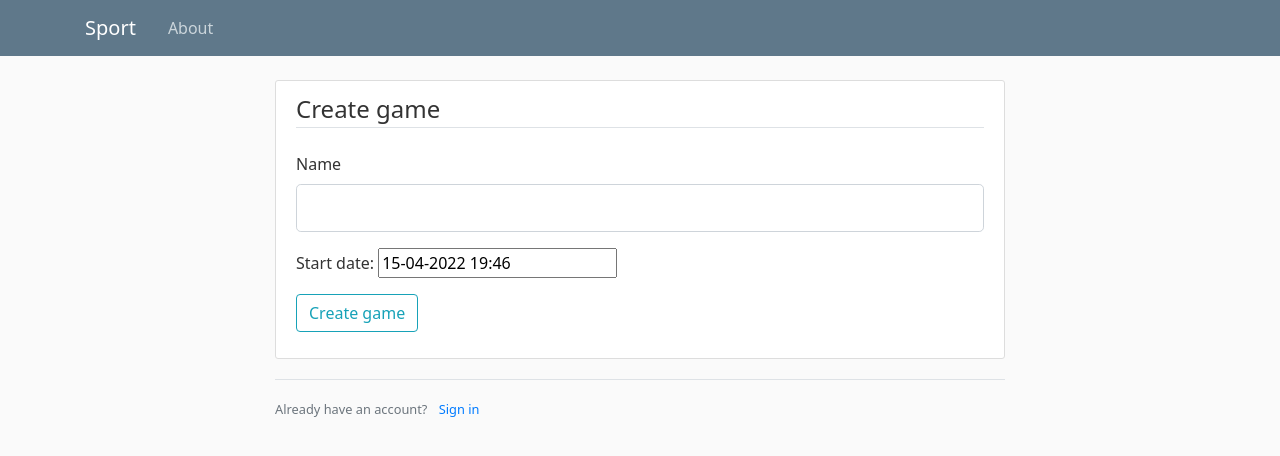
After one commit to Werozel/tennis-finder, a Flask app: page /games/create_game in a window 1280 px wide. The commit adds this page. Shown: the top 456 px of the page. Run offline with Flask 2, Linux system fonts and the light colour scheme; a user stored in the database is signed in; tables that the repository leaves empty hold one stand-in row (values such as "Sample post"); some libraries are stand-ins or nearby versions.

Commit message:
Added create-game dialog

```diff
--- a/main.py
+++ b/main.py
@@ -1,9 +1,12 @@
 import config
 from modules.core.app import app
-from modules.core.db import Base, db
+from modules.core.db import db
 
 # Necessary imports to register
 from modules.games.routes import game_routes
+from modules.games.views import create_game
+from modules.games.views import find_game
+from modules.games.views import game
 from modules.users.views import login, register, profile
 from modules.users.routes import language
 
--- /dev/null
+++ b/modules/games/forms/create_game.py
@@ -0,0 +1,13 @@
+import datetime
+
+from flask_wtf import FlaskForm
+from wtforms import StringField, PasswordField, SubmitField, SelectField, DateTimeLocalField
+from wtforms.validators import DataRequired, Length, Email, ValidationError
+
+
+class CreateGameForm(FlaskForm):
+    name = StringField('Name', validators=[DataRequired(), Length(min=3, max=100)])
+    game_date = DateTimeLocalField('Game date', validators=[DataRequired()], format="%d-%m-%Y %H:%M",
+                                   default=lambda: datetime.datetime.now() + datetime.timedelta(days=1))
+
+    submit = SubmitField('Create')
--- /dev/null
+++ b/modules/games/views/create_game.py
@@ -0,0 +1,30 @@
+from flask import render_template, make_response, redirect, url_for
+from flask_login import login_required, current_user
+
+from helpers.args import get_arg_or_none
+from modules.core.app import app
+from modules.core.db import db
+from modules.games.forms.create_game import CreateGameForm
+from modules.games.models.games import Game
+
+
+@app.route("/games/create_game", methods=['GET'])
+@login_required
+def render_create_game():
+    form = CreateGameForm()
+    return render_template("create_game.html", form=form)
+
+
+@app.route("/games/create_game", methods=['POST'])
+@login_required
+def create_game():
+    form = CreateGameForm()
+    user = current_user
+
+    game = Game(name=form.name.data, game_date=form.game_date.data, players=[user])
+    db.session.add(game)
+    db.session.commit()
+
+    next_page = get_arg_or_none('next')
+
+    return make_response(redirect(next_page) if next_page else redirect(url_for('render_game_screen', game_id=game.id)))
--- /dev/null
+++ b/templates/create_game.html
@@ -0,0 +1,40 @@
+{% extends "main.html" %}
+
+{% block title %}
+<title>{{ _("Create game") }}</title>
+{% endblock title %}
+
+{% block content %}
+	<div class="content-section">
+        <form method="POST" action="">
+            {{ form.hidden_tag() }}
+            <fieldset class="form-group">
+                <legend class="border-bottom mb-4">{{ _("Create game") }}</legend>
+                {{ macro.make_string_field(form.name) }}
+	            {{ _('Start date') }}:
+	            {{ form.game_date(type='datetime') }}
+            </fieldset>
+            <div class="form-group">
+                <input class="btn btn-outline-info" id="submit" name="submit" type="submit" value="{{ _('Create game') }}">
+            </div>
+        </form>
+    </div>
+    <div class="border-top pt-3">
+        <small class="text-muted">
+            {{ _("Already have an account?") }} <a class="ml-2" href="{{ url_for('render_login') }}">{{ _("Sign in") }}</a>
+        </small>
+    </div>
+{% endblock content %}
+
+{% block script %}
+    <script type="text/JavaScript">
+        let dialog = document.getElementById("ntrp_info_dialog")
+        document.getElementById("ntrp_info_btn").onclick = () => {
+            dialog.hidden = false
+        }
+        document.getElementById("close_dialog_btn").onclick = () => {
+            dialog.hidden = true
+        }
+        dialog.close()
+    </script>
+{% endblock script %}
--- a/templates/find_game.html
+++ b/templates/find_game.html
@@ -23,7 +23,7 @@
 	                {% endif %}
 
 	                <div>
-	                    <a style="display: inline" href="{{ url_for('join_game', game_id=game.id) }}">
+	                    <a class="btn btn-outline-info" style="display: inline" href="{{ url_for('join_game', game_id=game.id) }}">
 	                        {{ _("Join") }}
 	                    </a>
 	                </div>
@@ -32,4 +32,7 @@
 	        </div>
         </div>
 	{% endfor %}
+
+	<button class="btn btn-outline-info" onclick="window.location='{{ url_for('render_create_game') }}'">{{ _("Create game") }}</button>
+
 {% endblock content %}
```
Also changed, not shown: modules/games/routes/game_routes.py (+0 -17 lines), modules/games/views/find_game.py (added, +13 -0 lines), modules/games/views/game.py (added, +16 -0 lines).
